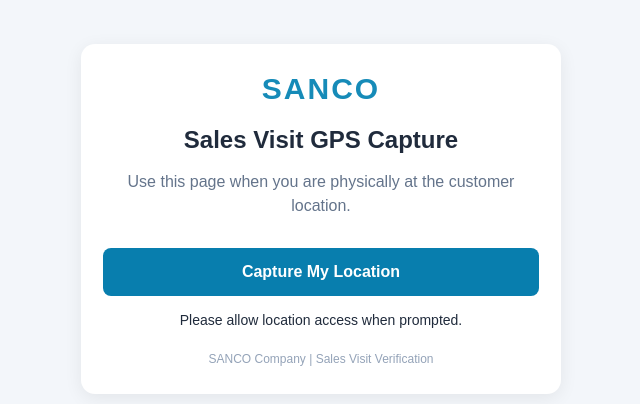
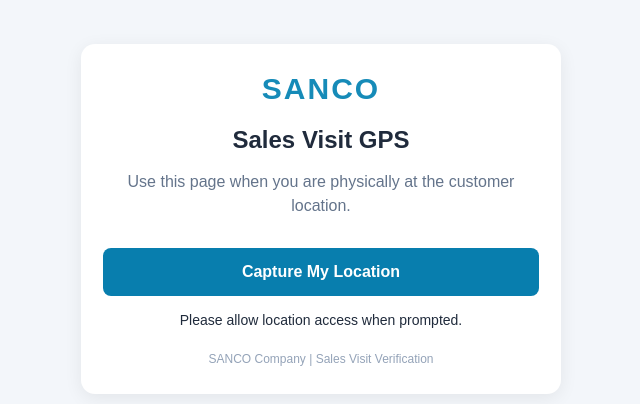
Before and after one commit to tayyabnoor34/sanco-sales-gps, a plain HTML site: page index.html in a window 1280 px wide. Shown: the whole page, without its empty margins (319-959 px from the left). Drawn offline with Linux system fonts and the light colour scheme.

Commit message:
Update heading text for GPS capture page

```diff
--- a/index.html
+++ b/index.html
@@ -64,7 +64,7 @@ a { color: #087eae; }
 <body>
 <div class="container">
   <div class="logo">SANCO</div>
-  <h2>Sales Visit GPS Capture</h2>
+  <h2>Sales Visit GPS</h2>
   <p>Use this page when you are physically at the customer location.</p>
 
   <button id="capture" onclick="captureGPS()">Capture My Location</button>
```
